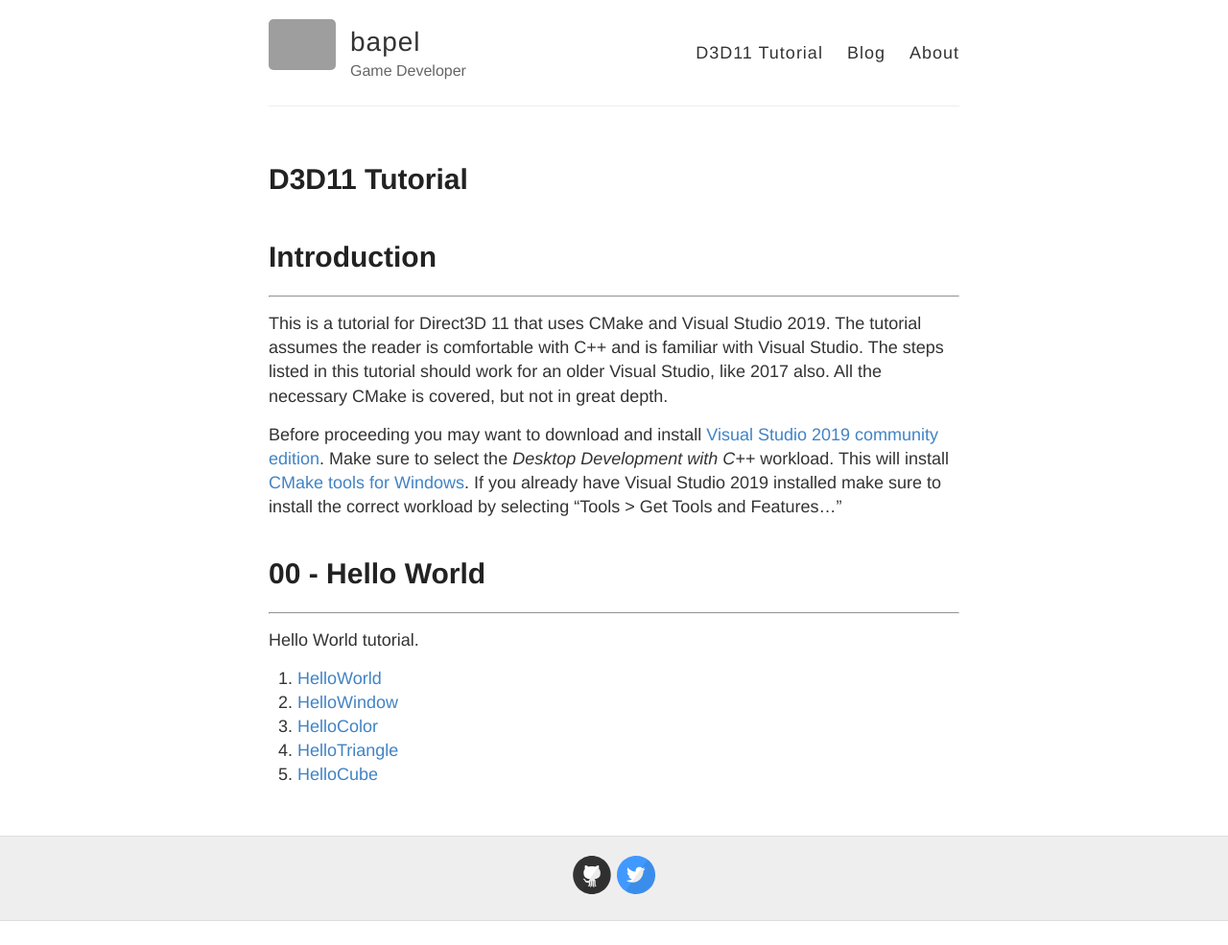
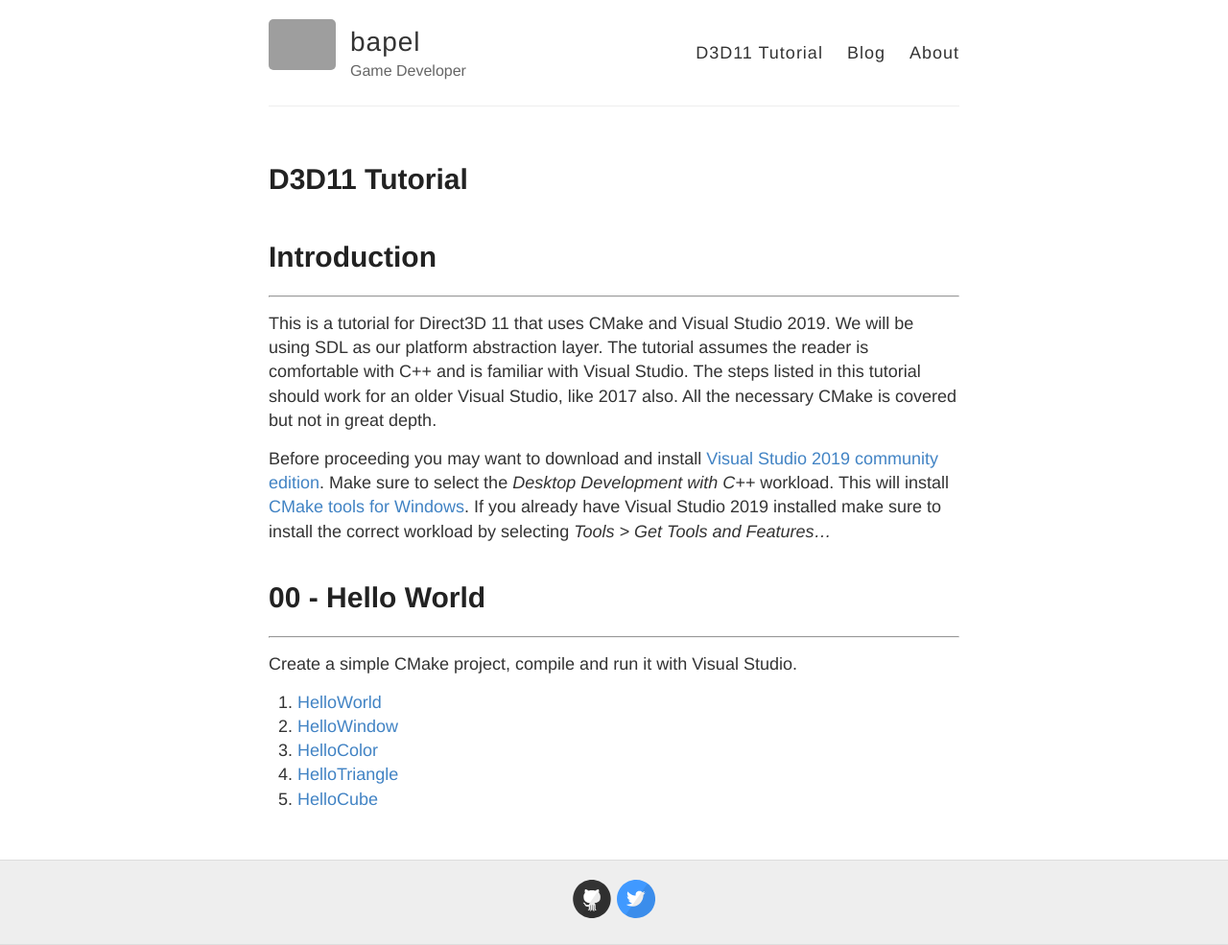
Before and after one commit to bapel/bapel.github.io, a Jekyll site: the page built from d3dtut.md, in a window 1280 px wide. Shown: the whole page at 96% size. Built offline with Jekyll 4.4.1, drawn with Linux system fonts in a browser that asks for light colours; before the commit the page ends 960 px from its top, so only the background shows below that; grey boxes are pictures that could not be loaded.

Commit message:
Added intro section

```diff
--- a/d3dtut.md
+++ b/d3dtut.md
@@ -6,14 +6,16 @@
 
 # Introduction
 ---
-This is a tutorial for Direct3D 11 that uses CMake and Visual Studio 2019. The tutorial assumes the reader is comfortable with C++ and is familiar with Visual Studio. The steps listed in this tutorial should work for an older Visual Studio, like 2017 also. All the necessary CMake is covered, but not in great depth.
+This is a tutorial for Direct3D 11 that uses CMake and Visual Studio 2019. We will be using SDL as our platform abstraction layer. The tutorial assumes the reader is comfortable with C++ and is familiar with Visual Studio. The steps listed in this tutorial should work for an older Visual Studio, like 2017 also. All the necessary CMake is covered but not in great depth.
 
-Before proceeding you may want to download and install [Visual Studio 2019 community edition](https://visualstudio.microsoft.com/vs/). Make sure to select the *Desktop Development with C++* workload. This will install [CMake tools for Windows](https://docs.microsoft.com/en-us/cpp/build/cmake-projects-in-visual-studio?view=vs-2019). If you already have Visual Studio 2019 installed make sure to install the correct workload by selecting "Tools > Get Tools and Features..."
+Before proceeding you may want to download and install [Visual Studio 2019 community edition](https://visualstudio.microsoft.com/vs/). Make sure to select the *Desktop Development with C++* workload. This will install [CMake tools for Windows](https://docs.microsoft.com/en-us/cpp/build/cmake-projects-in-visual-studio?view=vs-2019). If you already have Visual Studio 2019 installed make sure to install the correct workload by selecting *Tools > Get Tools and Features...*
 
 
 # [00 - Hello World]({{ site.baseurl }}/Hello-World)
 ---
-Hello World tutorial.
+Create a simple CMake project, compile and run it with Visual Studio.
+
+
 
 1. [HelloWorld]({{ site.baseurl }}/Hello-World)
 2. [HelloWindow]({{ site.baseurl }}/Hello-Window)
```
